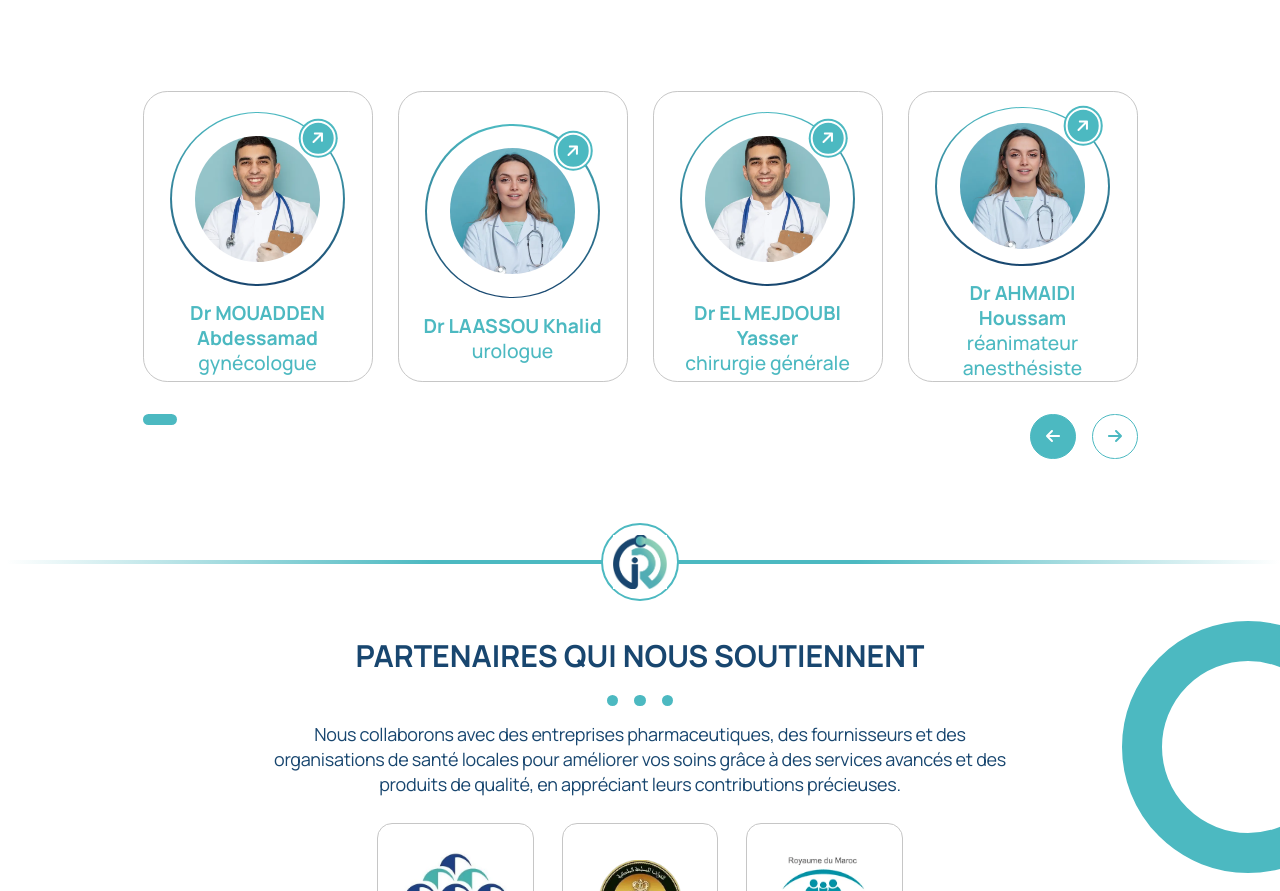
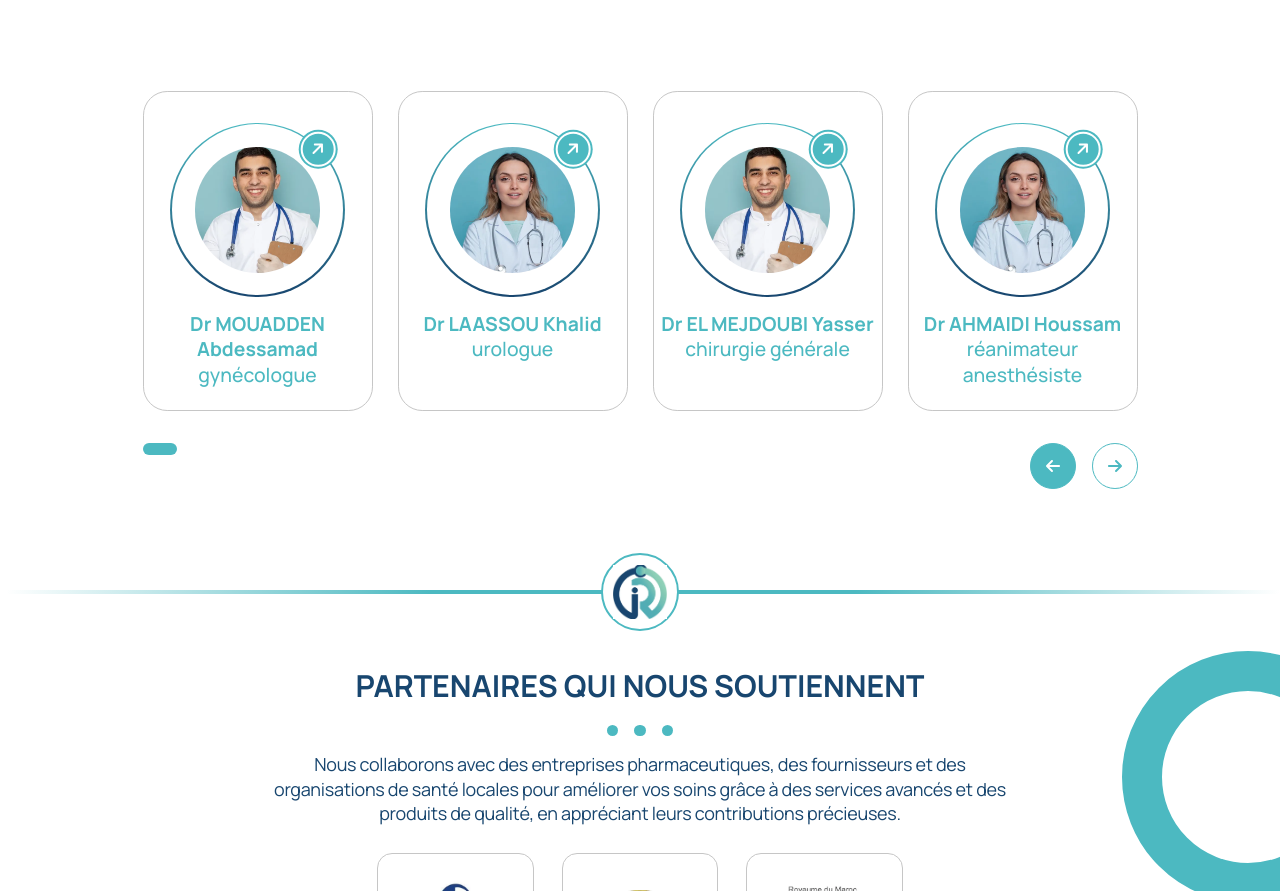
Before and after one commit to SOFT-CACTUS-2-0/ibnrochd, a React (Vite) app: page / in a window 1280 px wide. Shown: the part 4476-5367 px from the top of the page. Built offline with nearby package versions, Linux system fonts and the light colour scheme.

Commit message:
final version

```diff
--- a/src/pages/HomePage/HomePage.css
+++ b/src/pages/HomePage/HomePage.css
@@ -420,14 +420,13 @@ body {
 
 .team__item {
     width: 230.61px;
-    height: 290.28px;
+    height: 320px;
     border: 1.61px solid #c6c6c6;
     border-radius: 24.19px;
-    padding-inline: 1rem;
     display: flex;
+    padding-block: 1rem;
     flex-direction: column;
     align-items: center;
-    justify-content: center;
 }
 
 .team__item h2 {
@@ -451,6 +450,7 @@ body {
     width: 170.94px;
     height: 170.94px;
     margin: 1rem 0;
+    flex-shrink: 0;
     background: #fff;
     border-radius: 50%;
     display: flex;
--- a/src/pages/HomePage/mobile/HomePage.css
+++ b/src/pages/HomePage/mobile/HomePage.css
@@ -256,3 +256,7 @@ form {
     height: auto;
     object-fit: cover;
 }
+
+.header-section__content{
+    height: 220px;
+}
--- a/src/pages/HomePage/mobile/HomePage.jsx
+++ b/src/pages/HomePage/mobile/HomePage.jsx
@@ -454,7 +454,7 @@ const Team = () => {
   const teamMembers = t('home.doctors.team', { returnObjects: true });
   const [currentIndex, setCurrentIndex] = useState(0);
   const teamContainerRef = useRef(null);
-  const memberHeight = 230;
+  const memberHeight = 320;
   const gap = 25; // Gap between team member cards
   const slideWidth = memberHeight + gap;
   const totalMembers = teamMembers.length;
@@ -522,7 +522,7 @@ const Team = () => {
               flexDirection: 'column',
               alignItems: 'center',
               width: '100%',
-              height: '1235px',
+              height: '1330px',
             }}
           >
         {extendedMembers.map((member, index) => (
```
Also changed, not shown: 41 other files (tests, documents, lock files or other folders).
